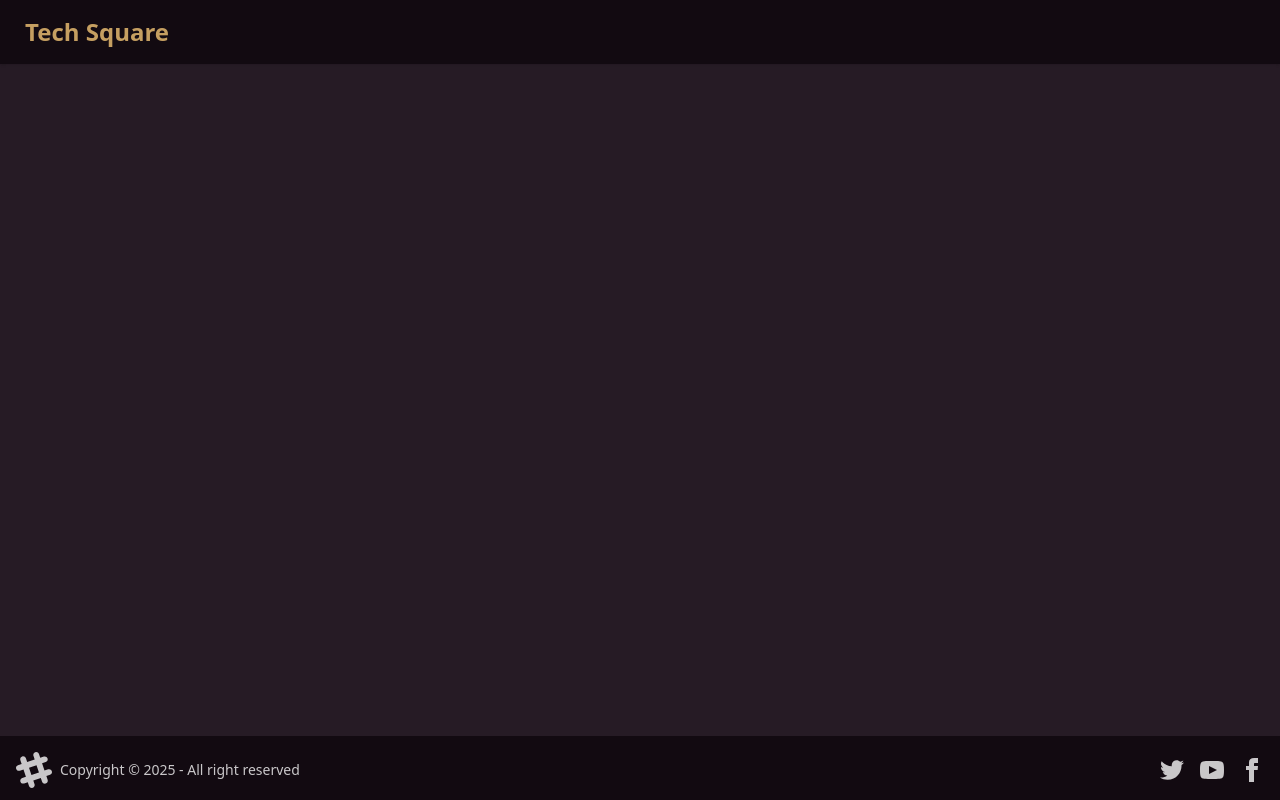
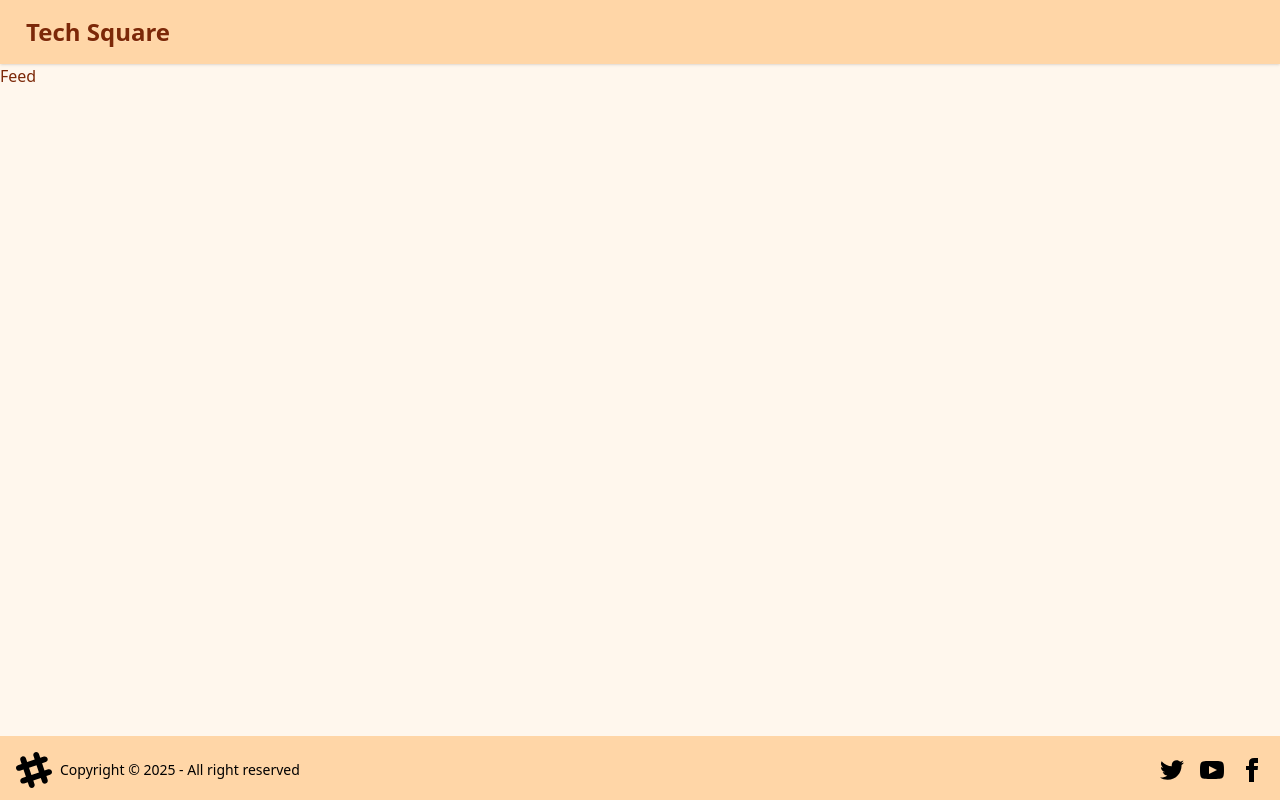
Before and after one commit to IshaA1310/TechSquare, a React (Vite) app in the folder techsquare-web/web/: page / in a window 1280 px wide. Built offline with nearby package versions, Linux system fonts and the light colour scheme.

Commit message:
refactored in project structure & redux devtool

```diff
--- a/techsquare-web/web/index.html
+++ b/techsquare-web/web/index.html
@@ -12,4 +12,4 @@
     <script type="module" src="/src/main.jsx"></script>
   </body>
 </html>
-<html data-theme="coffee"></html>
+<html data-theme="caramellatte"></html>
--- a/techsquare-web/web/src/App.jsx
+++ b/techsquare-web/web/src/App.jsx
@@ -1,10 +1,11 @@
 import { BrowserRouter, Routes, Route } from "react-router-dom"
-import NavBar from "./NavBar"
-import Base from "./Base"
-import Login from "./Login"
-import Profile from "./Profile"
+import NavBar from "./components/NavBar"
+import Base from "./components/Base"
+import Login from "./components/Login"
+import Profile from "./components/Profile"
 import appStore from "./utils/appStore"
 import { Provider } from "react-redux"
+import Feed from "./components/Feed"
 
 function App() {
   return (
@@ -13,6 +14,7 @@ function App() {
         <BrowserRouter basename='/'>
           <Routes>
             <Route path='/' element={<Base/>}>
+              <Route path='/' element={<Feed/>}></Route>
               <Route path='/login' element={<Login/>}></Route>
               <Route path='/profile' element={<Profile/>}></Route>
             </Route>
--- /dev/null
+++ b/techsquare-web/web/src/components/Feed.jsx
@@ -0,0 +1,9 @@
+const Feed = () => {
+  return (
+    <div>
+      Feed
+    </div>
+  )
+}
+
+export default Feed;
--- a/techsquare-web/web/src/Footer.jsx
+++ b/techsquare-web/web/src/components/Footer.jsx
@@ -1,7 +1,7 @@
 const Footer = () => {
   return (
     <footer className="footer sm:footer-horizontal bg-base-300 text-neutral-content items-center p-4 absolute inset-x-0 bottom-0 h-16">
-      <aside className="grid-flow-col items-center">
+      <aside className="grid-flow-col items-center bg-base-300">
         <svg
           width="36"
           height="36"
@@ -9,11 +9,12 @@ const Footer = () => {
           xmlns="http://www.w3.org/2000/svg"
           fillRule="evenodd"
           clipRule="evenodd"
-          className="fill-current">
+          className="bg-base-300">
           <path
             d="M22.672 15.226l-2.432.811.841 2.515c.33 1.019-.209 2.127-1.23 2.456-1.15.325-2.148-.321-2.463-1.226l-.84-2.518-5.013 1.677.84 2.517c.391 1.203-.434 2.542-1.831 2.542-.88 0-1.601-.564-1.86-1.314l-.842-2.516-2.431.809c-1.135.328-2.145-.317-2.463-1.229-.329-1.018.211-2.127 1.231-2.456l2.432-.809-1.621-4.823-2.432.808c-1.355.384-2.558-.59-2.558-1.839 0-.817.509-1.582 1.327-1.846l2.433-.809-.842-2.515c-.33-1.02.211-2.129 1.232-2.458 1.02-.329 2.13.209 2.461 1.229l.842 2.515 5.011-1.677-.839-2.517c-.403-1.238.484-2.553 1.843-2.553.819 0 1.585.509 1.85 1.326l.841 2.517 2.431-.81c1.02-.33 2.131.211 2.461 1.229.332 1.018-.21 2.126-1.23 2.456l-2.433.809 1.622 4.823 2.433-.809c1.242-.401 2.557.484 2.557 1.838 0 .819-.51 1.583-1.328 1.847m-8.992-6.428l-5.01 1.675 1.619 4.828 5.011-1.674-1.62-4.829z"></path>
         </svg>
-        <p className="fill-current">Copyright © {new Date().getFullYear()} - All right reserved</p>
+        {/* <p sty>Copyright © {new Date().getFullYear()} - All right reserved</p> */}
+        <p style={{color: "black"}}>Copyright © {new Date().getFullYear()} - All right reserved</p>
       </aside>
       <nav className="grid-flow-col gap-4 md:place-self-center md:justify-self-end">
         <a>
@@ -22,7 +23,7 @@ const Footer = () => {
             width="24"
             height="24"
             viewBox="0 0 24 24"
-            className="fill-current">
+            className="bg-base-300">
             <path
               d="M24 4.557c-.883.392-1.832.656-2.828.775 1.017-.609 1.798-1.574 2.165-2.724-.951.564-2.005.974-3.127 1.195-.897-.957-2.178-1.555-3.594-1.555-3.179 0-5.515 2.966-4.797 6.045-4.091-.205-7.719-2.165-10.148-5.144-1.29 2.213-.669 5.108 1.523 6.574-.806-.026-1.566-.247-2.229-.616-.054 2.281 1.581 4.415 3.949 4.89-.693.188-1.452.232-2.224.084.626 1.956 2.444 3.379 4.6 3.419-2.07 1.623-4.678 2.348-7.29 2.04 2.179 1.397 4.768 2.212 7.548 2.212 9.142 0 14.307-7.721 13.995-14.646.962-.695 1.797-1.562 2.457-2.549z"></path>
           </svg>
@@ -33,7 +34,7 @@ const Footer = () => {
             width="24"
             height="24"
             viewBox="0 0 24 24"
-            className="fill-current">
+            className="bg-base-300">
             <path
               d="M19.615 3.184c-3.604-.246-11.631-.245-15.23 0-3.897.266-4.356 2.62-4.385 8.816.029 6.185.484 8.549 4.385 8.816 3.6.245 11.626.246 15.23 0 3.897-.266 4.356-2.62 4.385-8.816-.029-6.185-.484-8.549-4.385-8.816zm-10.615 12.816v-8l8 3.993-8 4.007z"></path>
           </svg>
@@ -44,7 +45,7 @@ const Footer = () => {
             width="24"
             height="24"
             viewBox="0 0 24 24"
-            className="fill-current">
+            className="bg-base-300">
             <path
               d="M9 8h-3v4h3v12h5v-12h3.642l.358-4h-4v-1.667c0-.955.192-1.333 1.115-1.333h2.885v-5h-3.808c-3.596 0-5.192 1.583-5.192 4.615v3.385z"></path>
           </svg>
--- a/techsquare-web/web/src/Login.jsx
+++ b/techsquare-web/web/src/components/Login.jsx
@@ -1,23 +1,27 @@
 import { useState } from "react";
 import axios from "axios";
 import { useDispatch } from "react-redux";
-import { addUser } from "./utils/userSlice";
+import { addUser } from "../utils/userSlice";
+import { useNavigate } from "react-router-dom";
+import { BASE_URL } from "../utils/constants";
+
 const Login = () => {
-
   const [emailId, setEmailId] = useState('');
   const [password, setPassword] = useState('');
   const dispatch = useDispatch();
+  const navigate = useNavigate();
 
   const handleLogin = async () => {
     try {
-      console.log('hi')
-      const res = await axios.post('http://localhost:7777/login', {emailId, password}, { withCredentials: true });
+      const res = await axios.post( BASE_URL + '/login', {emailId, password}, { withCredentials: true });
       console.log(res, 'result');
       dispatch(addUser(res.data.data))
+      return navigate("/");
     } catch (err) {
       console.log(err, 'error')
     }
   }
+
   return (
     <div className="place-items-center-safe my-15">
       <div className="card card-dash bg-base-300 w-96">
--- /dev/null
+++ b/techsquare-web/web/src/utils/constants.js
@@ -0,0 +1 @@
+export const BASE_URL = 'http://localhost:7777'
```
Also changed, not shown: techsquare-web/web/src/components/Base.jsx (renamed from techsquare-web/web/src/Base.jsx), techsquare-web/web/src/components/NavBar.jsx (renamed from techsquare-web/web/src/NavBar.jsx), techsquare-web/web/src/components/Profile.jsx (renamed from techsquare-web/web/src/Profile.jsx), 1 other file (tests, documents, lock files or other folders).
